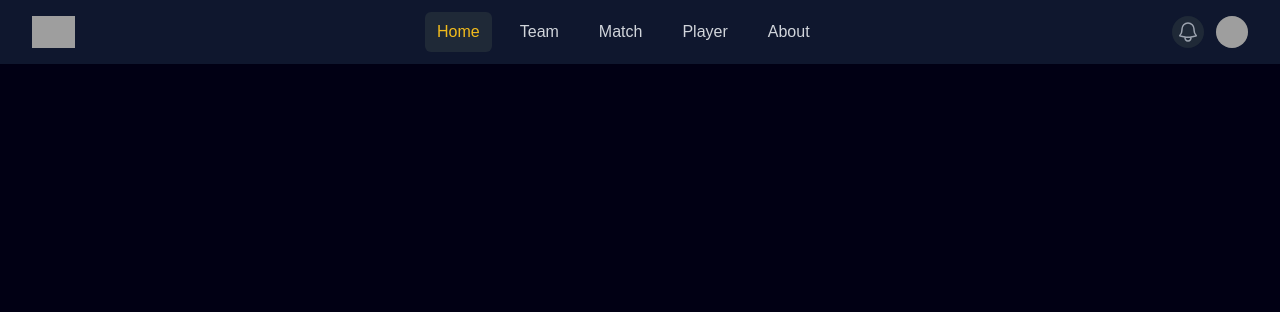
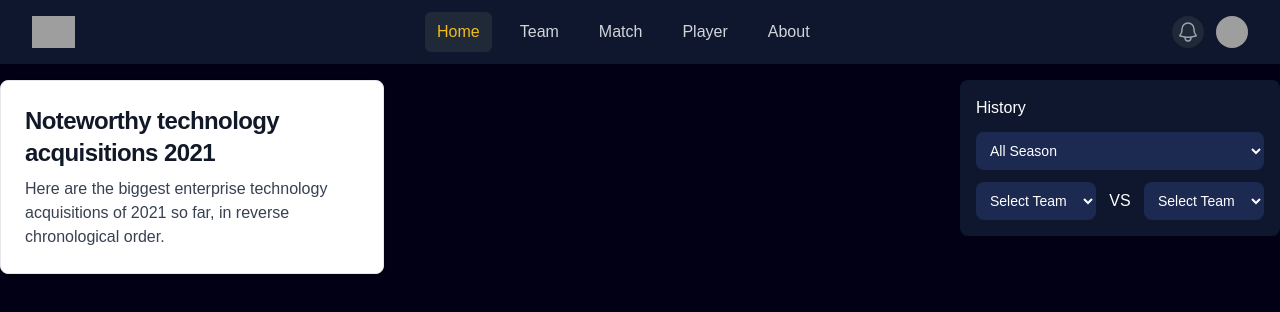
Before and after one commit to WahyuNT/molemetrics-web, a Next.js app: page / in a window 1280 px wide. Shown: the top 312 px of the page. Built offline with nearby package versions, Linux system fonts and the light colour scheme; grey boxes are pictures that could not be loaded; a web font is replaced by a local one.

Commit message:
style: Update NavbarComp styles and add dropdown menus

```diff
--- a/components/NavbarComp.tsx
+++ b/components/NavbarComp.tsx
@@ -23,7 +23,7 @@ function classNames(...classes: any) {
 
 export default function Navbar() {
   return (
-    <Disclosure as="nav" className="bg-navbar fixed w-full">
+    <Disclosure as="nav" className="bg-navbar fixed w-full ">
       <div className="mx-auto max-w-7xl px-2 sm:px-6 lg:px-8 ">
         <div className="relative flex h-16 items-center justify-between">
           <div className="absolute inset-y-0 left-0 flex items-center sm:hidden">
--- a/pages/index.tsx
+++ b/pages/index.tsx
@@ -9,7 +9,75 @@ export default function Home() {
   return (
     <div>
       <NavbarComp />
-      {/* <SidebarComp /> */}
+
+      <div className="pt-20 ">
+        <div className="mx-auto max-w-7xl flex flex-wrap">
+          <div className="w-9/12">
+            <a
+              href="#"
+              className="block max-w-sm p-6 bg-white border border-gray-200 rounded-lg shadow hover:bg-gray-100 dark:bg-gray-800 dark:border-gray-700 dark:hover:bg-gray-700"
+            >
+              <h5 className="mb-2 text-2xl font-bold tracking-tight text-gray-900 dark:text-white">
+                Noteworthy technology acquisitions 2021
+              </h5>
+              <p className="font-normal text-gray-700 dark:text-gray-400">
+                Here are the biggest enterprise technology acquisitions of 2021
+                so far, in reverse chronological order.
+              </p>
+            </a>
+          </div>
+          <div className="w-3/12">
+            <div className="bg-navbar w-full rounded-lg p-4">
+              History
+              <form className="max-w-sm mx-auto mt-3">
+                <select
+                  id="countries"
+                  className="bg-selectFill text-white text-sm rounded-lg focus:ring-blue-500 focus:border-blue-500 block w-full p-2.5"
+                >
+                  <option selected>All Season</option>
+                  <option value="US">United States</option>
+                  <option value="CA">Canada</option>
+                  <option value="FR">France</option>
+                  <option value="DE">Germany</option>
+                </select>
+              </form>
+              <div className="flex flex-wrap justify-between  mt-3">
+                <div className="w-5/12">
+                  <form className="max-w-sm mx-auto">
+                    <select
+                      id="countries"
+                      className="bg-selectFill text-white text-sm rounded-lg focus:ring-blue-500 focus:border-blue-500 block w-full p-2.5"
+                    >
+                      <option selected>Select Team</option>
+                      <option value="US">United States</option>
+                      <option value="CA">Canada</option>
+                      <option value="FR">France</option>
+                      <option value="DE">Germany</option>
+                    </select>
+                  </form>
+                </div>
+                <div className="w-2/12 flex justify-center items-center ">
+                  <h5 className="">VS</h5>
+                </div>
+                <div className="w-5/12">
+                  <form className="max-w-sm mx-auto">
+                    <select
+                      id="countries"
+                      className="bg-selectFill text-white text-sm rounded-lg focus:ring-blue-500 focus:border-blue-500 block w-full p-2.5"
+                    >
+                      <option selected>Select Team</option>
+                      <option value="US">United States</option>
+                      <option value="CA">Canada</option>
+                      <option value="FR">France</option>
+                      <option value="DE">Germany</option>
+                    </select>
+                  </form>
+                </div>
+              </div>
+            </div>
+          </div>
+        </div>
+      </div>
     </div>
   );
 }
--- a/tailwind.config.ts
+++ b/tailwind.config.ts
@@ -16,7 +16,7 @@ const config: Config = {
         light:"#E6E6F5",
         navbar: "#0F172E",
         sidebar: "#0F172E",
-
+        selectFill: "#1C2A51",
 
       },
     },
```
